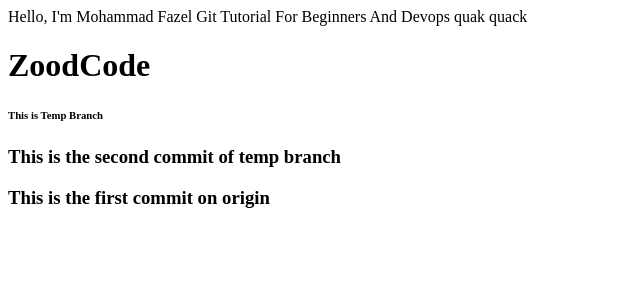
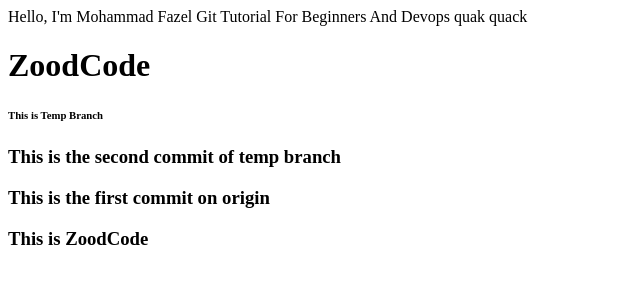
Before and after one commit to Mohammad-Fazel-91/test, a plain HTML site: page index.html in a window 1280 px wide. Shown: the whole page, without its empty margins (0-640 px from the left). Drawn offline with Linux system fonts and the light colour scheme.

Commit message:
add zoodcode to the tag

```diff
--- a/index.html
+++ b/index.html
@@ -15,5 +15,6 @@
     <h6>This is Temp Branch</h6>
     <h3>This is the second commit of temp branch</h3>
     <h3>This is the first commit on origin</h3>
+    <h3>This is ZoodCode</h3>
 </body>
 </html>
```
